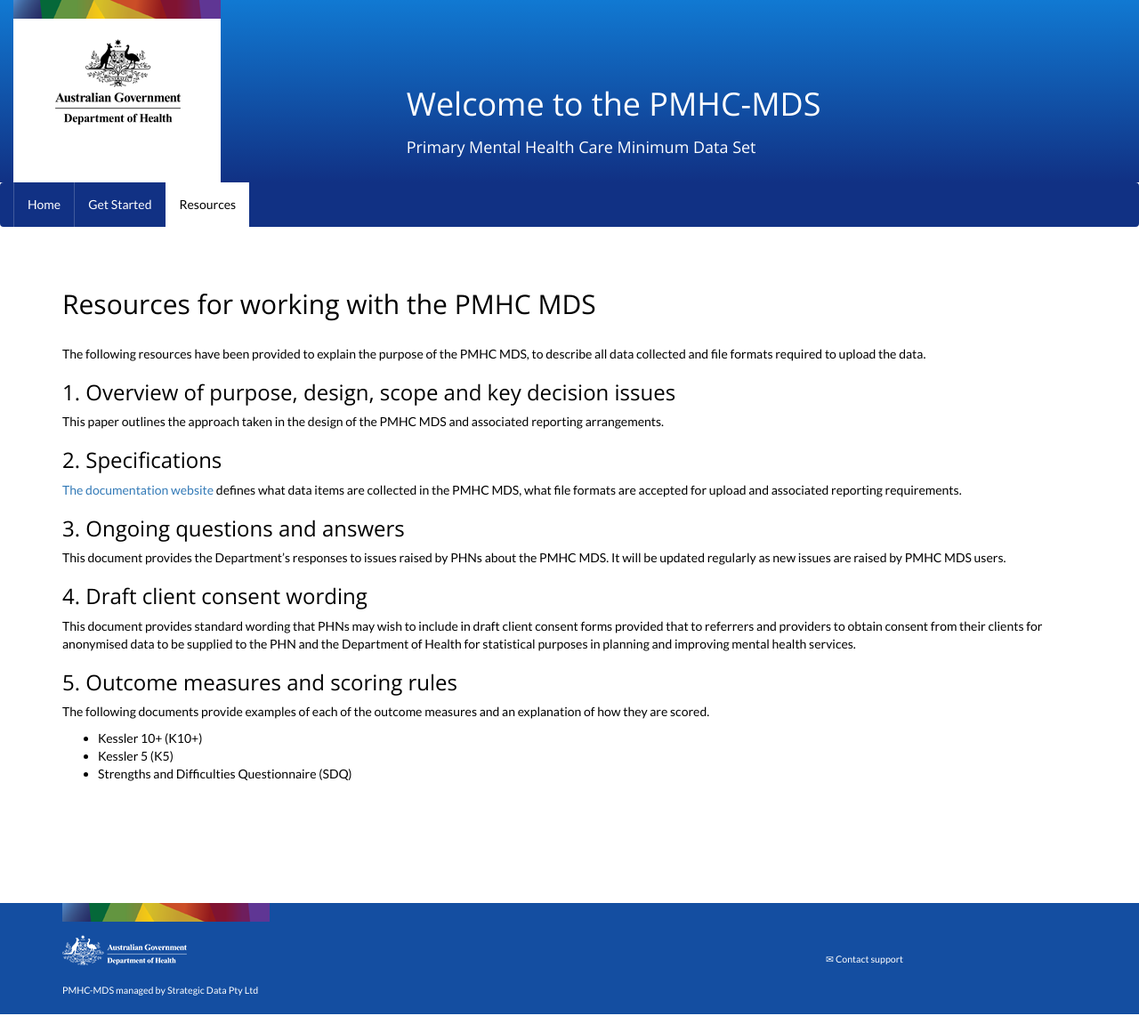
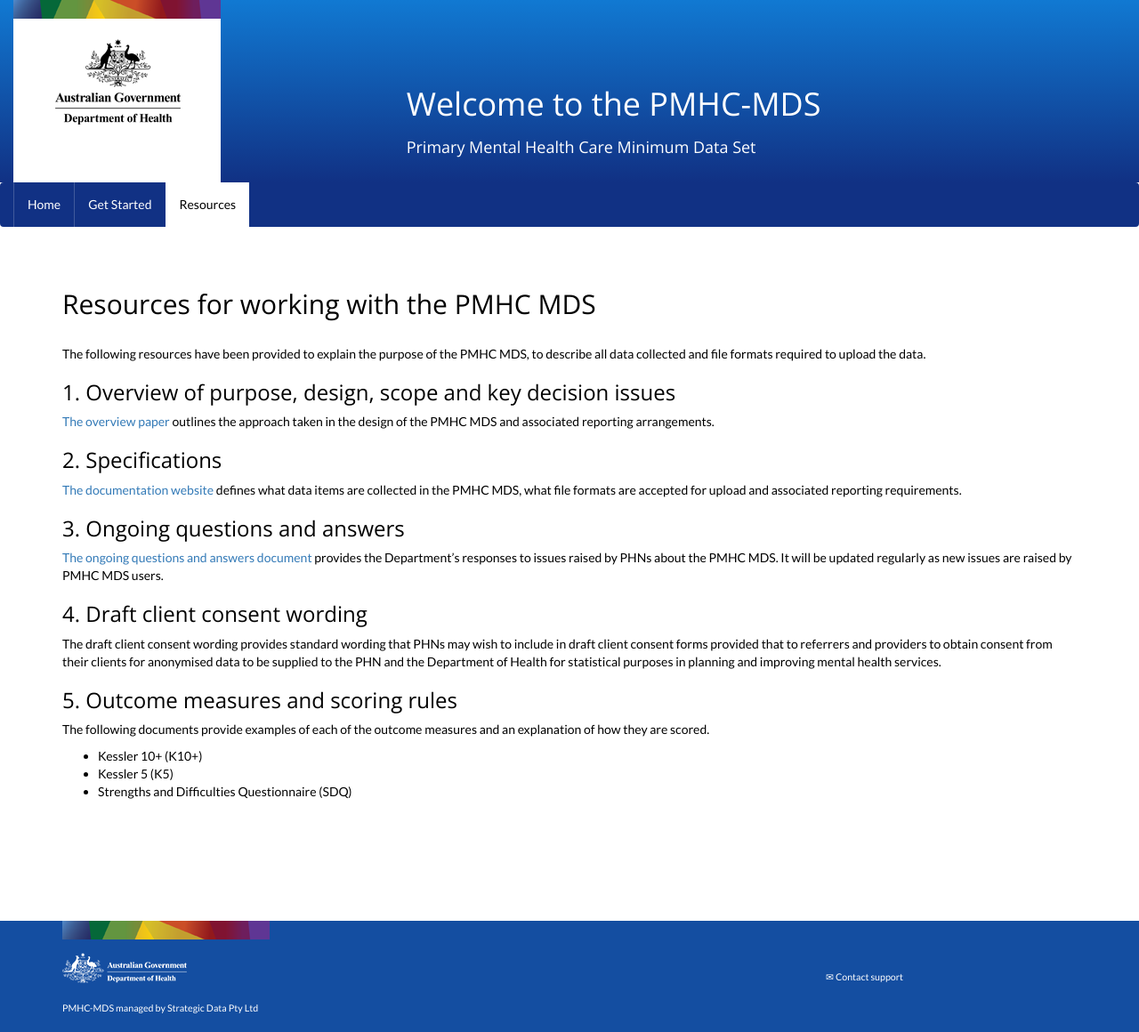
Before and after one commit to logicly-au/pmhc-mds.com, a Jekyll site: the page built from _source/resources.md, in a window 1280 px wide. Shown: the whole page at 89% size. Built offline with Jekyll 4.4.1, drawn with Linux system fonts in a browser that asks for light colours.

Commit message:
Adding Overview and Q and A doc from Bill. RT:https://rt.strategicdata.com.au/Ticket/Display.html?id=525488

```diff
--- a/_source/resources.md
+++ b/_source/resources.md
@@ -9,8 +9,8 @@
 data.
 
 ### 1. Overview of purpose, design, scope and key decision issues
-This paper outlines the approach taken in the design of the PMHC MDS and
-associated reporting arrangements.
+[The overview paper](/doc/pmhc-mds-overview-20160916.pdf) outlines the approach taken
+in the design of the PMHC MDS and associated reporting arrangements.
 
 ### 2. Specifications
 [The documentation website](https://docs.pmhc-mds.com/) defines what data items
@@ -18,12 +18,14 @@
 associated reporting requirements.
 
 ### 3. Ongoing questions and answers
-This document provides the Department's responses to issues raised by PHNs
+[The ongoing questions and answers document](/doc/pmhc-mds-q-and-a-20160916.pdf)
+provides the Department's responses to issues raised by PHNs
 about the PMHC MDS. It will be updated regularly as new issues are raised by
 PMHC MDS users.
 
 ### 4. Draft client consent wording
-This document provides standard wording that PHNs may wish to include in draft
+The draft client consent wording
+provides standard wording that PHNs may wish to include in draft
 client consent forms provided that to referrers and providers to obtain consent
 from their clients for anonymised data to be supplied to the PHN and the
 Department of Health for statistical purposes in planning and improving mental
```
Also changed, not shown: _deploy/resources/index.html (+6 -4 lines), 6 other files.
